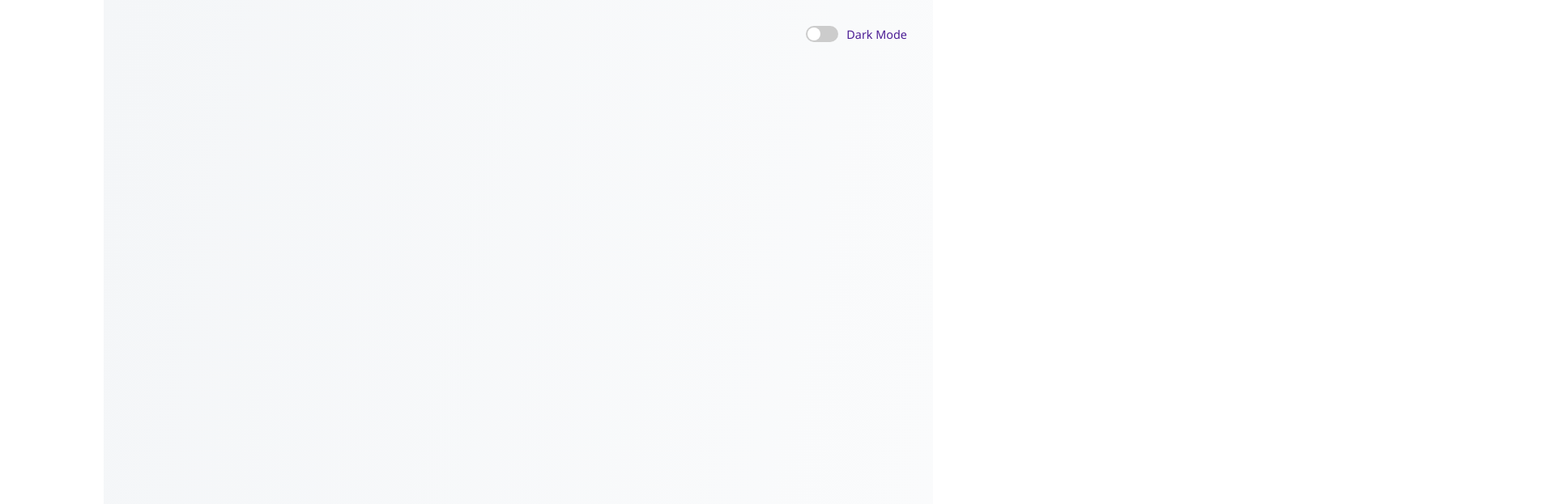
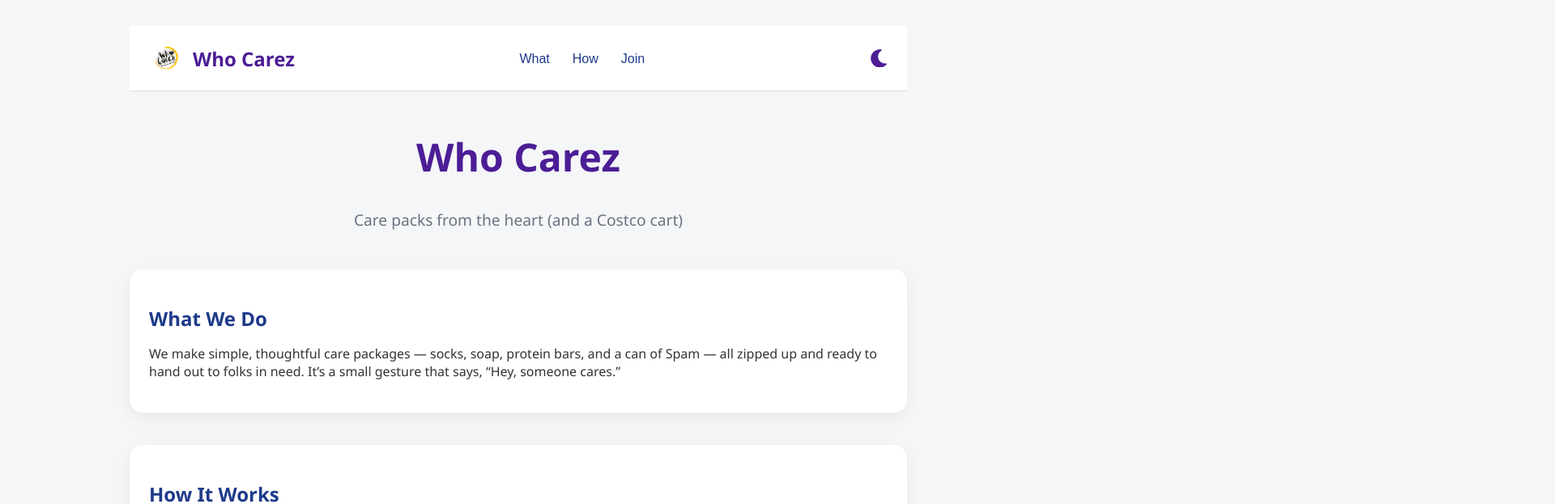
Before and after one commit to BombaySpartan/who-carez-site, a React (Create React App) app: page / in a window 1280 px wide. Shown: the top 623 px of the page at 81% size, 1920 px wide, since content can reach past the window. Built offline with nearby package versions, Linux system fonts and the light colour scheme; the HTML template or start-up script is replaced by a standard one.

Commit message:
dark mode

```diff
--- a/package.json
+++ b/package.json
@@ -6,6 +6,7 @@
     "framer-motion": "^11.0.0",
     "react": "^18.2.0",
     "react-dom": "^18.2.0",
+	"react-icons": "^4.12.0",
     "react-scripts": "5.0.1"
   },
   "scripts": {
--- a/src/App.css
+++ b/src/App.css
@@ -1,22 +1,107 @@
+/* Reset & globals */
+body {
+  margin: 0;
+  font-family: 'Segoe UI', Tahoma, Geneva, Verdana, sans-serif;
+  scroll-behavior: smooth;
+  background: #f4f6f8;
+  color: #333;
+  transition: background 0.3s, color 0.3s;
+}
+
+body.dark {
+  background: #121212;
+  color: #e0e0e0;
+}
+
+/* Container */
 .app-container {
-  font-family: 'Segoe UI', Tahoma, Geneva, Verdana, sans-serif;
-  background: linear-gradient(to bottom right, #f4f6f8, #ffffff);
-  color: #333;
-  padding: 2rem;
   max-width: 960px;
   margin: auto;
-  transition: background 0.3s ease, color 0.3s ease;
+  padding: 2rem;
 }
 
-header {
-  text-align: center;
-  margin-bottom: 3rem;
+/* Navbar */
+.navbar {
+  position: sticky;
+  top: 0;
+  background-color: #ffffff;
+  z-index: 100;
+  display: flex;
+  justify-content: space-between;
+  align-items: center;
+  padding: 1rem 1.5rem;
+  border-bottom: 1px solid #ddd;
 }
 
-h1 {
+body.dark .navbar {
+  background-color: #1e1e1e;
+  border-color: #333;
+}
+
+/* Logo */
+.nav-left {
+  display: flex;
+  align-items: center;
+}
+
+.nav-logo {
+  height: 48px;
+  width: auto;
+  margin-right: 0.75rem;
+}
+
+.nav-title {
+  font-size: 1.5rem;
+  font-weight: bold;
+  color: #4c1d95;
+}
+
+/* Nav links */
+.nav-links button {
+  background: none;
+  border: none;
+  font-size: 1rem;
+  margin-left: 1rem;
+  cursor: pointer;
+  color: #1e3a8a;
+  transition: color 0.3s;
+}
+
+.nav-links button:hover {
+  color: #9333ea;
+}
+
+body.dark .nav-links button {
+  color: #a5b4fc;
+}
+
+.icon-toggle {
+  margin-left: 1rem;
+  cursor: pointer;
+  font-size: 1.4rem;
+  display: flex;
+  align-items: center;
+  color: #4c1d95;
+  transition: transform 0.2s ease;
+}
+
+.icon-toggle:hover {
+  transform: scale(1.1);
+}
+
+body.dark .icon-toggle {
+  color: #facc15;
+}
+
+/* Header */
+.header {
+  text-align: center;
+  margin: 3rem 0;
+}
+
+.header h1 {
   font-size: 3rem;
   color: #4c1d95;
-  margin-bottom: 0.5rem;
 }
 
 .tagline {
@@ -24,110 +109,38 @@ h1 {
   color: #6b7280;
 }
 
-main section {
+/* Sections */
+.section {
   margin-bottom: 2.5rem;
   padding: 1.5rem;
-  background: #fff;
+  background: #ffffff;
   border-radius: 1rem;
   box-shadow: 0 6px 20px rgba(0, 0, 0, 0.06);
+  transition: background 0.3s ease;
 }
 
-main h2 {
+body.dark .section {
+  background: #1f1f1f;
+  color: #e0e0e0;
+}
+
+h2 {
   color: #1e3a8a;
   margin-bottom: 0.5rem;
+}
+
+body.dark h2 {
+  color: #a5b4fc;
 }
 
 ol {
   padding-left: 1.5rem;
 }
 
+/* Footer */
 footer {
   text-align: center;
   font-size: 0.85rem;
   margin-top: 4rem;
   color: #9ca3af;
 }
-
-/* --- Dark Mode --- */
-body.dark-mode {
-  background: #121212;
-  color: #f1f1f1;
-}
-
-body.dark-mode .app-container {
-  background: linear-gradient(to bottom right, #1f1f1f, #2c2c2c);
-  color: #f1f1f1;
-}
-
-body.dark-mode main section {
-  background: #2b2b2b;
-  box-shadow: 0 6px 20px rgba(255, 255, 255, 0.08);
-}
-
-body.dark-mode h1 {
-  color: #a78bfa;
-}
-
-body.dark-mode main h2 {
-  color: #60a5fa;
-}
-
-body.dark-mode .tagline {
-  color: #cbd5e1;
-}
-
-/* --- Toggle Switch --- */
-.dark-toggle {
-  display: flex;
-  justify-content: flex-end;
-  margin-bottom: 1rem;
-}
-
-.toggle-label {
-  display: flex;
-  align-items: center;
-  cursor: pointer;
-}
-
-.toggle-label input {
-  display: none;
-}
-
-.slider {
-  width: 40px;
-  height: 20px;
-  background-color: #ccc;
-  border-radius: 999px;
-  position: relative;
-  transition: background-color 0.3s ease;
-  margin-right: 10px;
-}
-
-.slider::before {
-  content: "";
-  position: absolute;
-  top: 2px;
-  left: 2px;
-  width: 16px;
-  height: 16px;
-  background-color: white;
-  border-radius: 50%;
-  transition: transform 0.3s ease;
-}
-
-.toggle-label input:checked + .slider {
-  background-color: #4c1d95;
-}
-
-.toggle-label input:checked + .slider::before {
-  transform: translateX(20px);
-}
-
-.label-text {
-  font-size: 0.9rem;
-  color: #4c1d95;
-}
-
-body.dark-mode .label-text {
-  color: #a78bfa;
-}
--- a/src/App.js
+++ b/src/App.js
@@ -1,47 +1,45 @@
 import React, { useState, useEffect } from 'react';
 import './App.css';
-import './index.css';
+import { FaSun, FaMoon } from 'react-icons/fa';
+
 
 function App() {
   const [darkMode, setDarkMode] = useState(false);
 
   useEffect(() => {
-    if (darkMode) {
-      document.body.classList.add('dark-mode');
-    } else {
-      document.body.classList.remove('dark-mode');
-    }
+    document.body.className = darkMode ? 'dark' : '';
   }, [darkMode]);
 
+  const scrollToSection = (id) => {
+    document.getElementById(id)?.scrollIntoView({ behavior: 'smooth' });
+  };
+
   return (
-    <div className="app-container">
-      <header>
-        <div className="dark-toggle">
-          <label className="toggle-label">
-            <input
-              type="checkbox"
-              checked={darkMode}
-              onChange={() => setDarkMode(!darkMode)}
-            />
-            <span className="slider" />
-            <span className="label-text">Dark Mode</span>
-          </label>
+    <div className={`app-container ${darkMode ? 'dark' : ''}`}>
+      <nav className="navbar">
+        <div className="nav-left">
+          <img src="/logo.png" alt="Who Carez Logo" className="nav-logo" />
+          <span className="nav-title">Who Carez</span>
         </div>
-        <section className="max-w-4xl mx-auto text-center">
-          <img
-            src="/logo.png"
-            alt="Who Carez Logo"
-            className="mx-auto mb-8 w-64"
-          />
-          <h1>Who Carez</h1>
-          <p className="tagline">
-            Care packages that come from the heart (and a Costco cart)
-          </p>
-        </section>
+
+        <div className="nav-links">
+          <button onClick={() => scrollToSection('what')}>What</button>
+          <button onClick={() => scrollToSection('how')}>How</button>
+          <button onClick={() => scrollToSection('join')}>Join</button>
+        </div>
+
+        <div className="icon-toggle" onClick={() => setDarkMode(!darkMode)} title="Toggle dark mode">
+          {darkMode ? <FaSun className="icon sun" /> : <FaMoon className="icon moon" />}
+        </div>
+      </nav>
+
+      <header className="header">
+        <h1>Who Carez</h1>
+        <p className="tagline">Care packs from the heart (and a Costco cart)</p>
       </header>
 
       <main>
-        <section className="mission">
+        <section id="what" className="section">
           <h2>What We Do</h2>
           <p>
             We make simple, thoughtful care packages — socks, soap, protein bars, and a can of Spam —
@@ -49,7 +47,7 @@ function App() {
           </p>
         </section>
 
-        <section className="how-it-works">
+        <section id="how" className="section">
           <h2>How It Works</h2>
           <ol>
             <li>We bulk-buy essentials from Costco</li>
@@ -59,7 +57,7 @@ function App() {
           </ol>
         </section>
 
-        <section className="call-to-action">
+        <section id="join" className="section">
           <h2>Want to Join In?</h2>
           <p>
             Start your own little stockpile. Help a neighbor. Donate goods. Or just spread the word.
```
